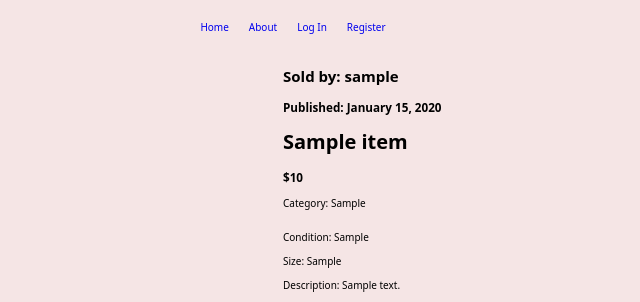
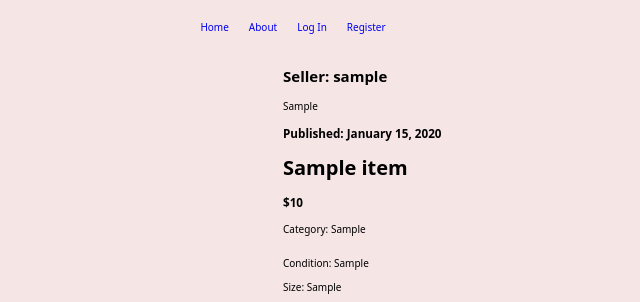
Before and after one commit to Haziq12/Boxd, a Flask app: page /1 in a window 1280 px wide. Shown: the top 302 px of the page, without its empty margins (357-997 px from the left). Run offline with Flask 2, Linux system fonts and the light colour scheme; tables that the repository leaves empty hold one stand-in row (values such as "Sample post").

Commit message:
country info item.html

```diff
--- a/myapp/templates/item.html
+++ b/myapp/templates/item.html
@@ -3,7 +3,8 @@
 <link rel="stylesheet" href="{{url_for('static', filename='./styles/item.css')}}" />
 
   <main>
-    <h2 class="name">Sold by: {{item.author.username}}</h2>
+    <h2 class="name">Seller: {{item.author.username}}</h2>
+    <p>{{item.author.country}}</p>
     <h3 class="date">Published: {{ item.date.strftime('%B %d, %Y') }}</h3>
     <h1 class="itemName">{{ item.itemName }}</h1>
     <h3 class="price">${{item.price}}</h3>
```
Also changed, not shown: myapp/static/styles/item.css (line endings or trailing spaces).
